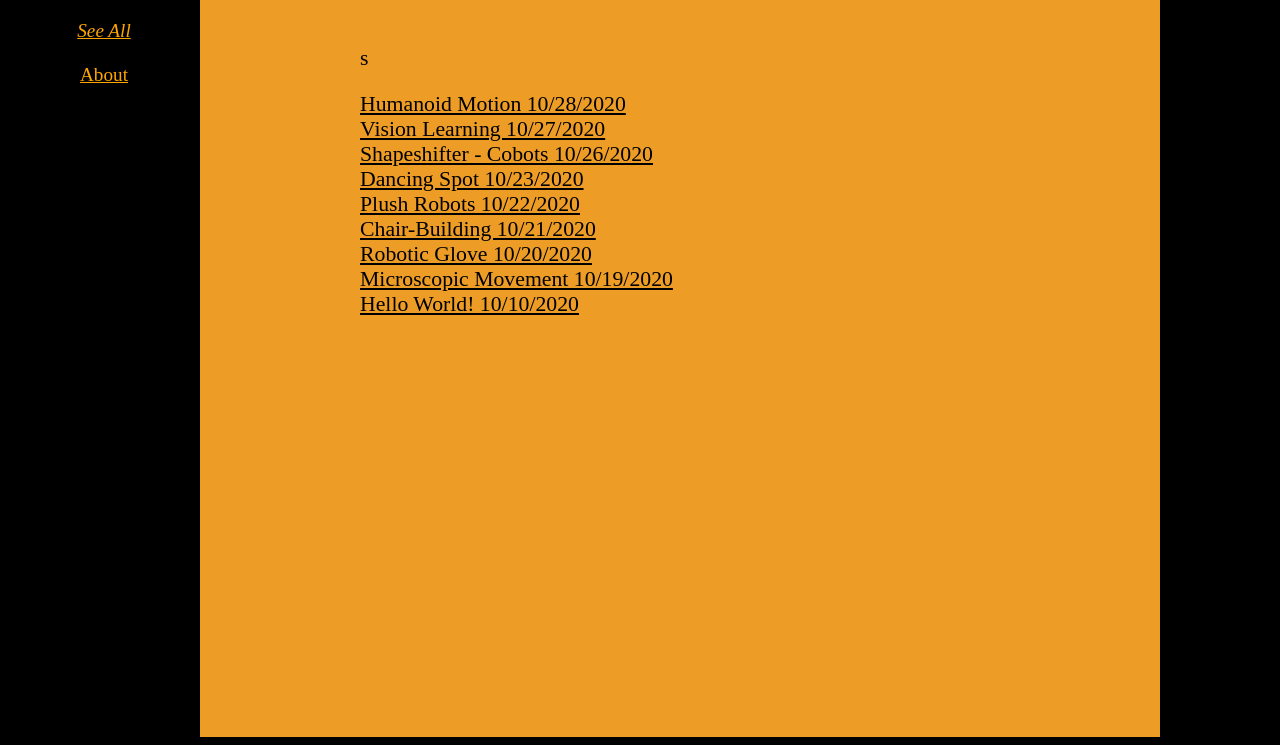
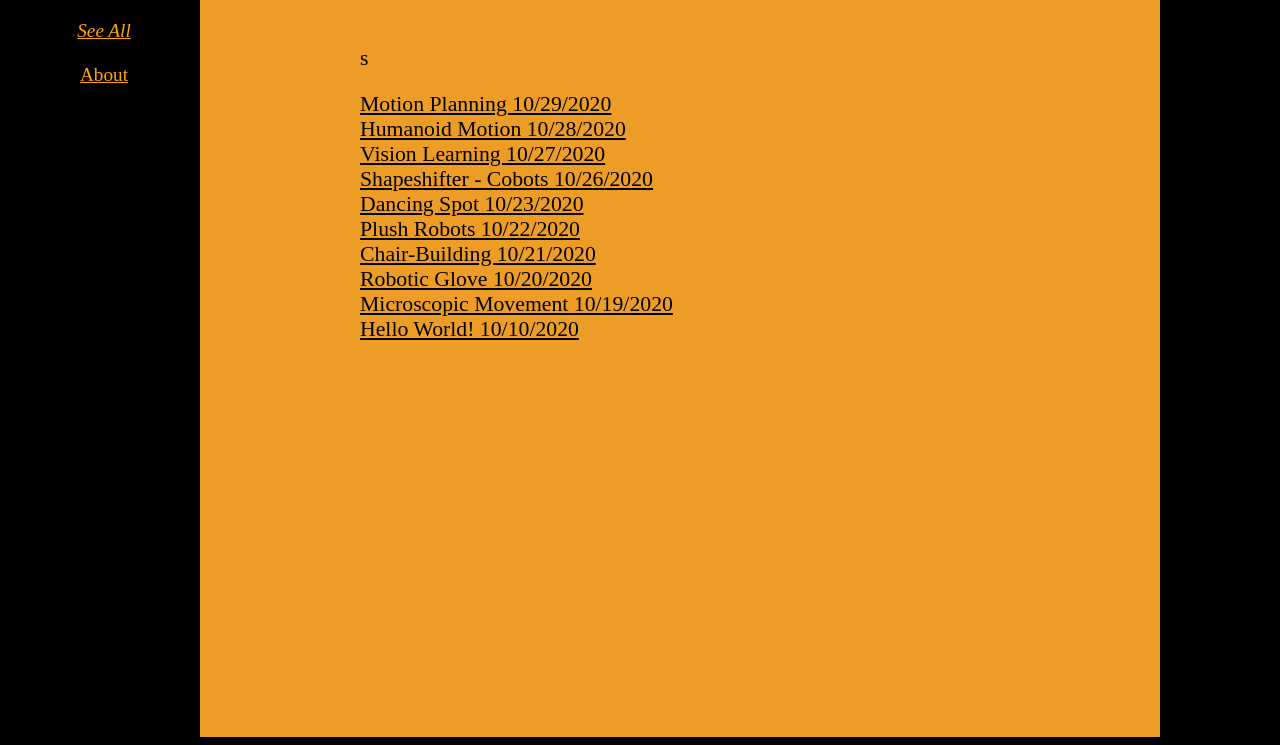
Before and after one commit to 5RobotsAWeek/5RobotsAWeek.github.io, a plain HTML site: page seeall.html in a window 1280 px wide. Shown: the part 111-856 px from the top of the page. Drawn offline with Linux system fonts and the light colour scheme.

Commit message:
Update seeall.html

```diff
--- a/seeall.html
+++ b/seeall.html
@@ -21,6 +21,7 @@
           <br><br>
           <div class="blurb">s
             <p>
+            <a href = "https://5robotsaweek.github.io/all/102920">Motion Planning 10/29/2020<a><br>
             <a href = "https://5robotsaweek.github.io/all/102820">Humanoid Motion 10/28/2020<a><br>
             <a href = "https://5robotsaweek.github.io/all/102720">Vision Learning 10/27/2020<a><br>
             <a href = "https://5robotsaweek.github.io/all/102620">Shapeshifter - Cobots 10/26/2020<a><br>
```
